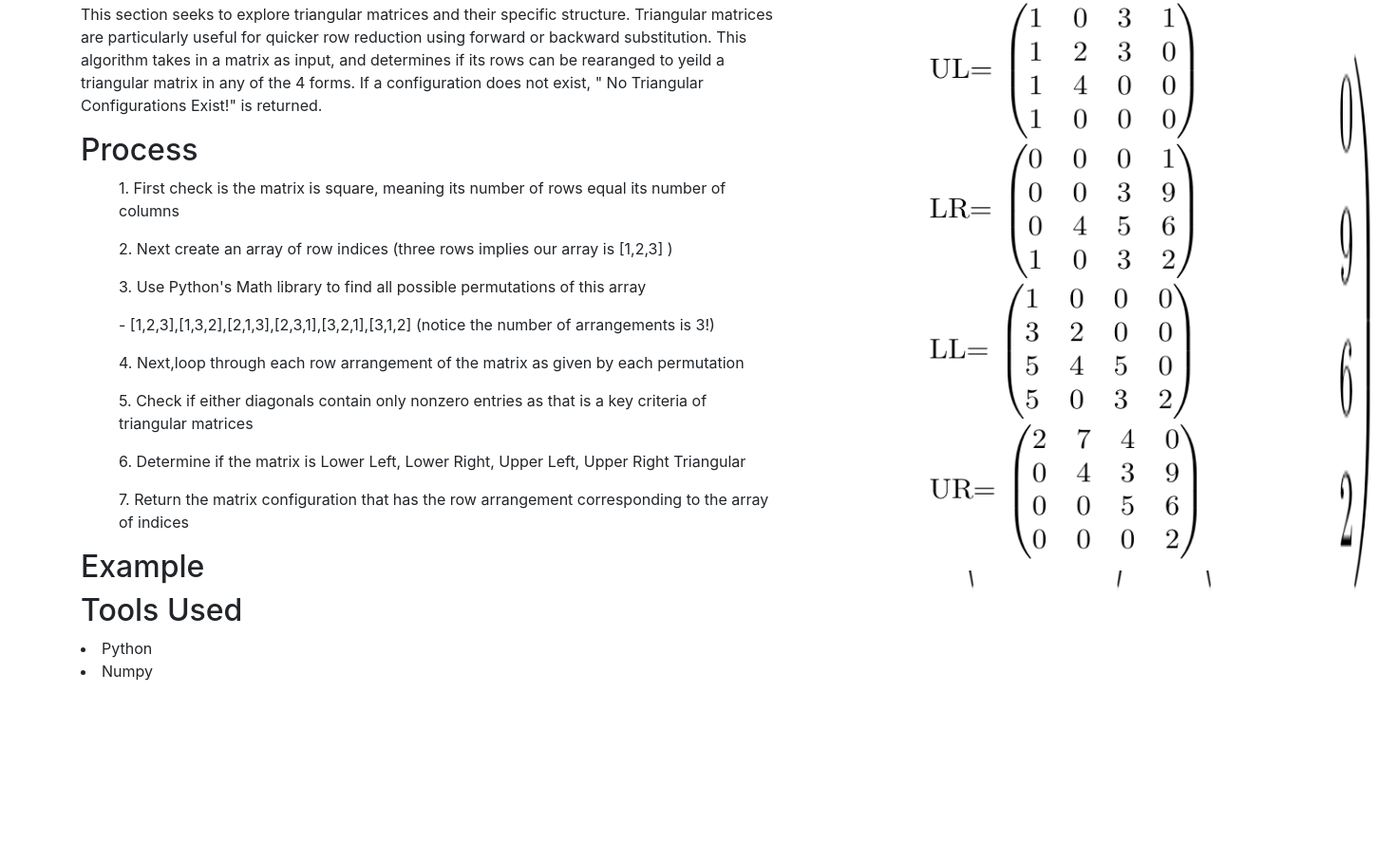
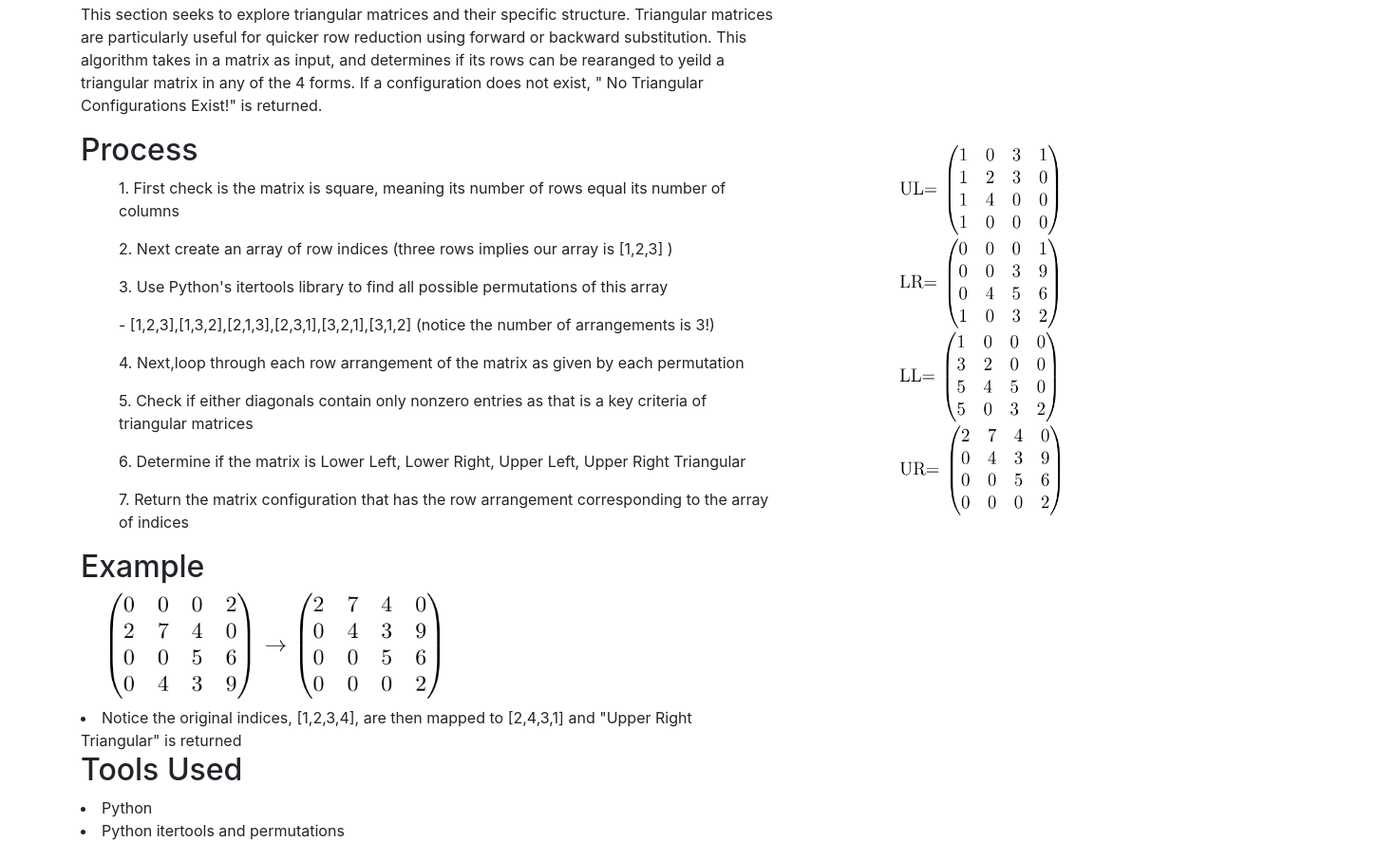
Before and after one commit to brus041/Image_Proccessing_website, a plain HTML site: page web_pages/triangle.html in a window 1280 px wide. Shown: the part 99-986 px from the top of the page at 95% size, 1470 px wide, since content can reach past the window. Before the commit the page ends 818 px from the top, so only its background shows below. Drawn offline with nearby package versions, Linux system fonts and the light colour scheme; files that its build step writes are made by us from their sources.

Commit message:
some stuff

```diff
--- a/web_pages/triangle.html
+++ b/web_pages/triangle.html
@@ -52,7 +52,7 @@
 
               <ol>1. First check is the matrix is square, meaning its number of rows equal its number of columns</ol>
               <ol>2. Next create an array of row indices (three rows implies our array is [1,2,3] ) </ol>
-              <ol>3. Use Python's Math library to find all possible permutations of this array  </ol>
+              <ol>3. Use Python's itertools library to find all possible permutations of this array  </ol>
               <ol> - [1,2,3],[1,3,2],[2,1,3],[2,3,1],[3,2,1],[3,1,2] (notice the number of arrangements is 3!)</ol>
               <ol>4. Next,loop through each row arrangement of the matrix as given by each permutation </ol>
               <ol>5. Check if either diagonals contain only nonzero entries as that is a key criteria of triangular matrices</ol>
@@ -62,15 +62,16 @@
             <h2>Example</h2>
             <div class="Example">
                 <div>
-                    <img class = "rgb" src="https://brus041.github.io/Image_Proccessing_website/mat_images/tri_ex.png"style="position:absolute; top:100px;left:900px; height: 600; width: 500;">
+                    <img class = "rgb" src="https://brus041.github.io/Image_Proccessing_website/mat_images/tri_ex.png"style="height: 120; width: 400;">
                   </div>
               </div>
+              <li>Notice the original indices, [1,2,3,4], are then mapped to [2,4,3,1] and "Upper Right Triangular" is returned</li>
 
             <h2>Tools Used</h2>
             <div class="Tools_List">
 
               <li>Python </li>
-              <li>Numpy</li>
+              <li>Python itertools and permutations</li>
 
             </div>
           </div>
@@ -79,7 +80,7 @@
     </div>
 
     <div>
-      <img class = "rgb" src="https://brus041.github.io/Image_Proccessing_website/mat_images/Uppers_Lowers.png"style="position:absolute; top:100px;left:900px; height: 600; width: 500;">
+      <img class = "rgb" src="https://brus041.github.io/Image_Proccessing_website/mat_images/Uppers_Lowers.png"style="position:absolute; top:250px;left:900px; height: 400; width: 300;">
     </div>
 <script src="https://code.jquery.com/jquery-3.3.1.slim.min.js" integrity="sha384-q8i/X+965DzO0rT7abK41JStQIAqVgRVzpbzo5smXKp4YfRvH+8abtTE1Pi6jizo" crossorigin="anonymous"></script>
 <script src="https://cdnjs.cloudflare.com/ajax/libs/popper.js/1.14.7/umd/popper.min.js" integrity="sha384-UO2eT0CpHqdSJQ6hJty5KVphtPhzWj9WO1clHTMGa3JDZwrnQq4sF86dIHNDz0W1" crossorigin="anonymous"></script>
```
Also changed, not shown: 1 other file.
